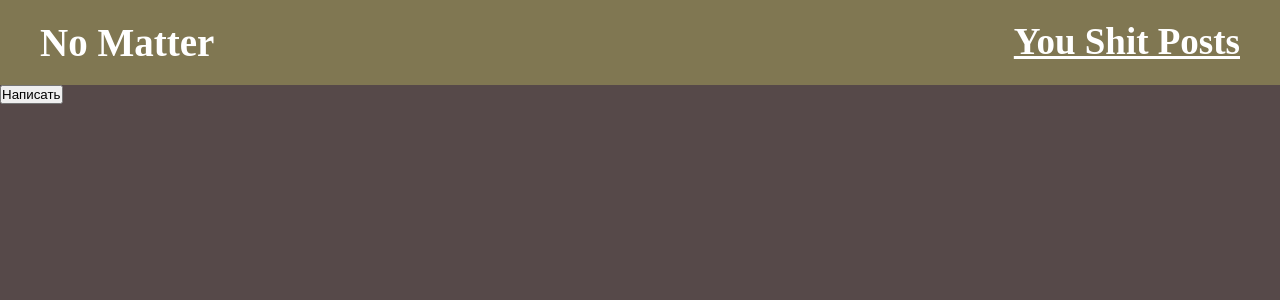
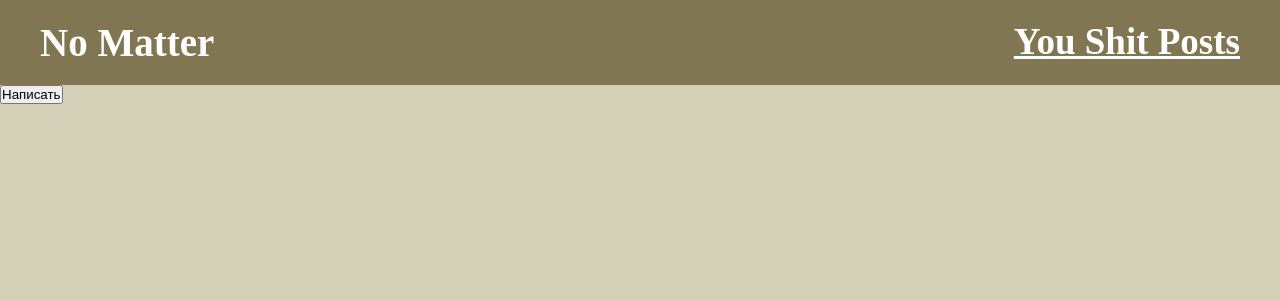
Before and after one commit to CkutlsGit/nomatter--vue, a Vue app in the folder no-matter/: page /shtpst in a window 1280 px wide. Shown: the top 300 px of the page. Built offline with nearby package versions, Linux system fonts and the light colour scheme.

Commit message:
style: change bg color for shitpost page

```diff
--- a/no-matter/src/assets/main.css
+++ b/no-matter/src/assets/main.css
@@ -27,7 +27,7 @@
 .shitpost {
     width: 100%;
     height: 100vh;
-    background: #564949;
+    background: #d5d1b9;
 }
 
 /* /ShitPost Page */
```
